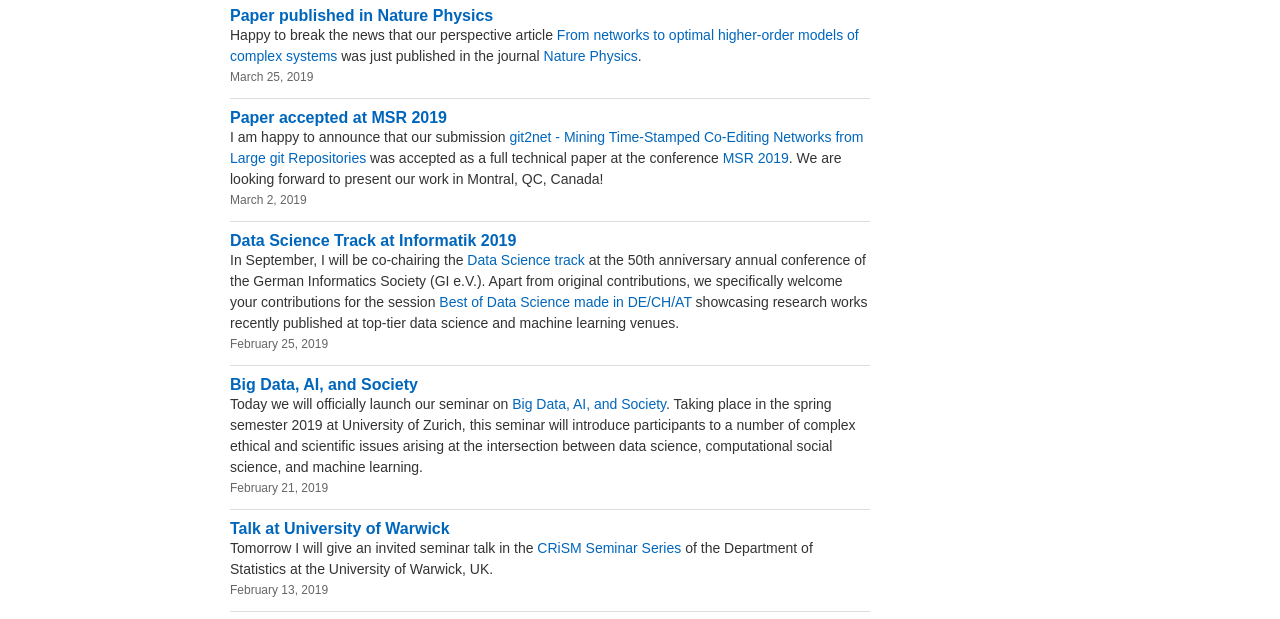
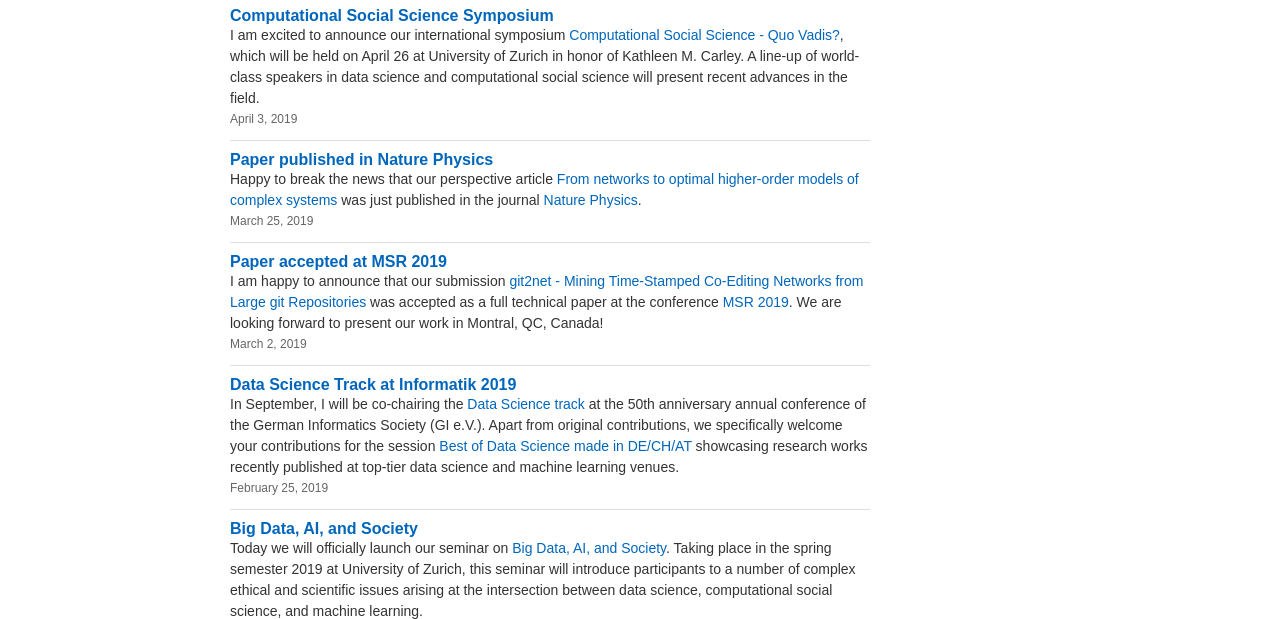
Before and after one commit to IngoScholtes/ingoscholtes.net, a plain HTML site: page news.html in a window 1280 px wide. Shown: the part 127-746 px from the top of the page. Drawn offline with nearby package versions, Linux system fonts and the light colour scheme.

Commit message:
added symposium

```diff
--- a/news.html
+++ b/news.html
@@ -48,6 +48,12 @@
         <aside id="blog" class="eleven columns offset-by-one">
             <h2>News</h2>
             <ol class="slats">
+
+              <li class="group">
+                <h3><a href="">Computational Social Science Symposium</a></h3>
+                <p>I am excited to announce our international symposium <a href="https://uzhdag.github.io/css/">Computational Social Science - Quo Vadis?</a>, which will be held on April 26 at University of Zurich in honor of Kathleen M. Carley. A line-up of world-class speakers in data science and computational social science will present recent advances in the field.
+              <span class="meta">April 3, 2019</span></p>
+              </li>
 
             	<li class="group">
                 <h3><a href="">Paper published in Nature Physics</a></h3>
```
Also changed, not shown: content/news.html (+6 -6 lines).
